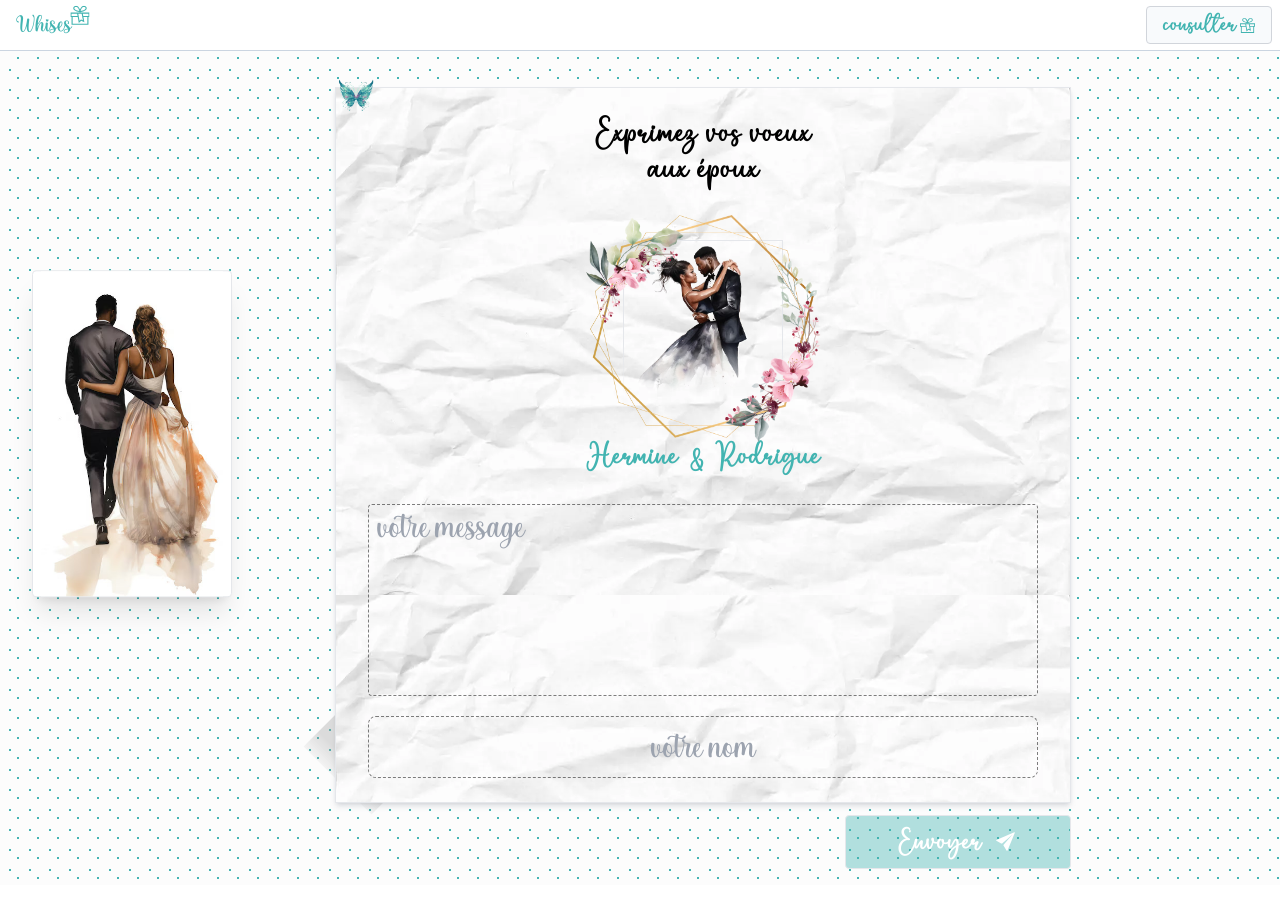
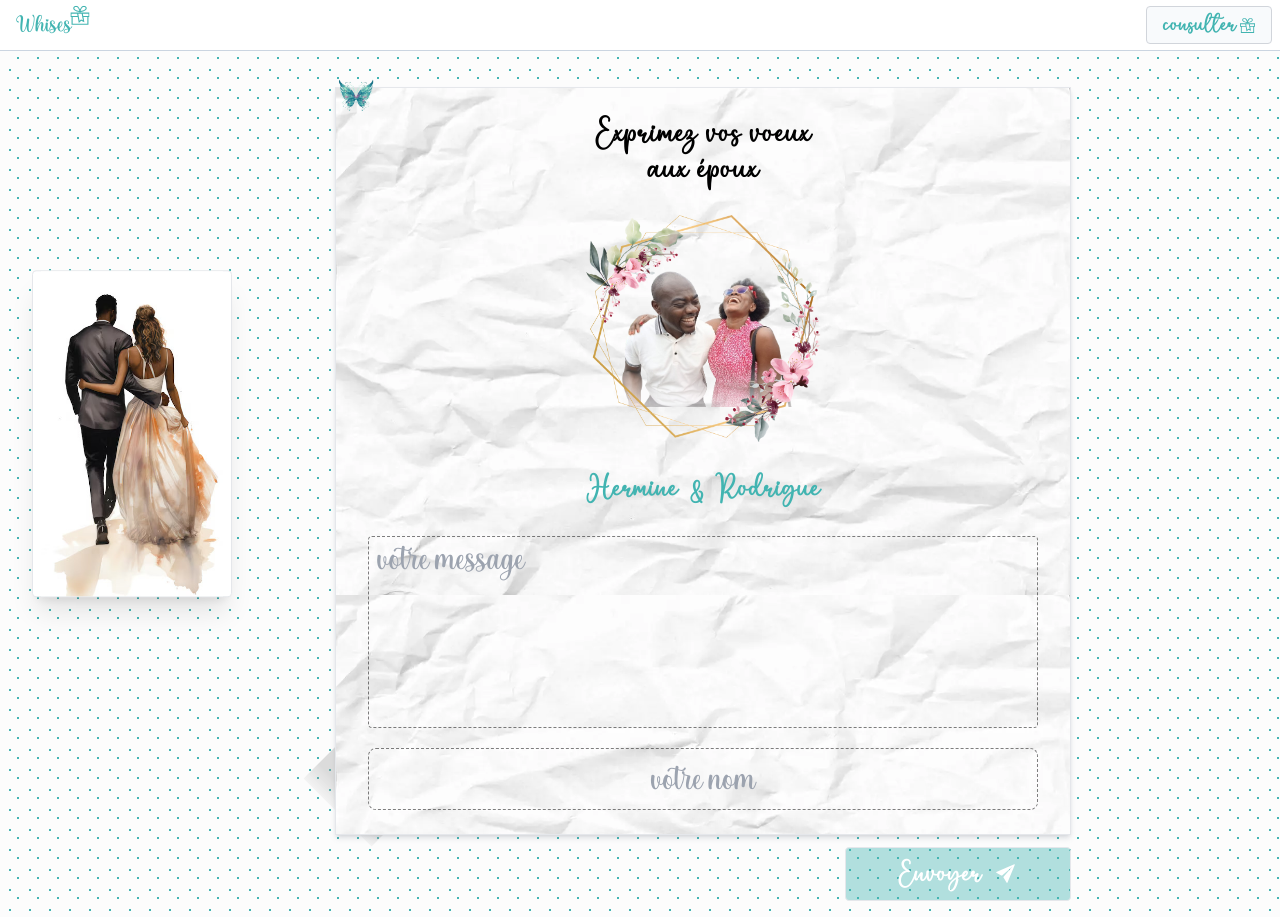
Before and after one commit to cityBlaise/weeding-whises, a React (Vite) app: page / in a window 1280 px wide. Before the commit the page ends 885 px from the top, so only its background shows below. Built offline with nearby package versions, Linux system fonts and the light colour scheme; no server answers; grey boxes are pictures that could not be loaded.

Commit message:
changes spouses pictures

```diff
--- a/src/pages/Post.tsx
+++ b/src/pages/Post.tsx
@@ -1,6 +1,6 @@
 import { IoIosSend } from "react-icons/io";
 import { useAppSettings } from "../Context/AppSettings/AppSettings.store";
-import img4 from "/img4.png";
+import img4 from "/11.png";
 import rings from "/img7.png";
 import rings2 from "/img5.png";
 import floral from "/floral=pp.webp";
@@ -172,7 +172,7 @@ const Post = () => {
                 src={img4}
                 draggable={false}
                 alt=""
-                className="mask-img3 object-contain aspect-square border h-40 mt-4"
+                className="mask-img3 object-scale-down w-[200px] aspect-square mt-2"
               />
               <img
                 src={floral}
```
Also changed, not shown: public/11.png (added).
